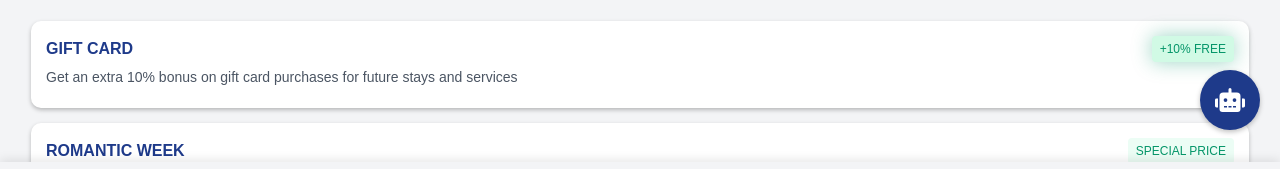
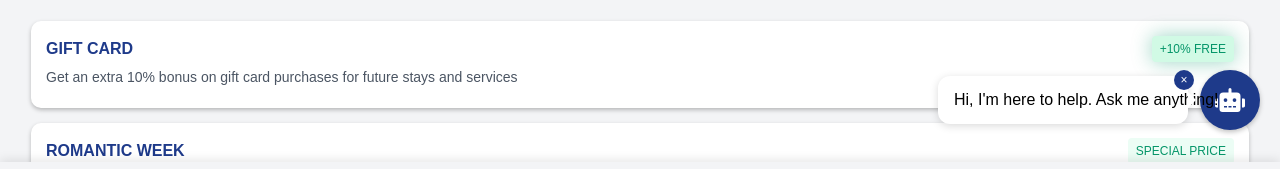
Before and after one commit to Mardar91/nva-webapp, a React (Create React App) app: page / in a window 1280 px wide. Shown: the part 550-719 px from the top of the page. Built offline with nearby package versions, Linux system fonts and the light colour scheme.

Commit message:
Update FloatingChatButton.tsx

```diff
--- a/src/components/FloatingChatButton.tsx
+++ b/src/components/FloatingChatButton.tsx
@@ -2,9 +2,6 @@ import React, { useRef, useEffect, useCallback, useState } from "react";
 import { FaRobot } from "react-icons/fa";
 import { useSpring, animated } from "react-spring";
 import "./FloatingChatButton.css";
-
-const BUTTON_SIZE = 60;
-const SWIPE_THRESHOLD = 50;
 
 interface FloatingChatButtonProps {
   onPress: () => void;
@@ -16,10 +13,28 @@ const FloatingChatButton: React.FC<FloatingChatButtonProps> = ({ onPress }) => {
   const [opacity, setOpacity] = useState(1);
   const [waveAnimation, setWaveAnimation] = useState(0);
   const [isIOS, setIsIOS] = useState(false);
+  const [showPrompt, setShowPrompt] = useState(false);
 
   useEffect(() => {
     const iOS = /iPad|iPhone|iPod/.test(navigator.userAgent) && !(window as any).MSStream;
     setIsIOS(iOS);
+
+    // Mostra il prompt dopo un breve ritardo
+    const promptTimer = setTimeout(() => {
+      setShowPrompt(true);
+    }, 1000);
+
+    // Nascondi il prompt automaticamente dopo 5 secondi
+    const hideTimer = setTimeout(() => {
+      if (showPrompt) {
+        setShowPrompt(false);
+      }
+    }, 6000);
+
+    return () => {
+      clearTimeout(promptTimer);
+      clearTimeout(hideTimer);
+    };
   }, []);
 
   const startWavingAnimation = useCallback(() => {
@@ -33,11 +48,11 @@ const FloatingChatButton: React.FC<FloatingChatButtonProps> = ({ onPress }) => {
 
   const handleSwipe = (e: React.TouchEvent<HTMLDivElement>) => {
     const { clientX } = e.changedTouches[0];
-    if (clientX < SWIPE_THRESHOLD) {
+    if (clientX < 50) {
       setPanX(window.innerWidth);
       setOpacity(0.3);
       setScale(0.8);
-    } else if (clientX > window.innerWidth - SWIPE_THRESHOLD) {
+    } else if (clientX > window.innerWidth - 50) {
       setPanX(0);
       setOpacity(1);
       setScale(1);
@@ -66,6 +81,20 @@ const FloatingChatButton: React.FC<FloatingChatButtonProps> = ({ onPress }) => {
       }}
       onTouchMove={handleSwipe}
     >
+      {showPrompt && (
+        <div className="chat-prompt">
+          <button
+            className="chat-prompt-close"
+            onClick={(e) => {
+              e.stopPropagation();
+              setShowPrompt(false);
+            }}
+          >
+            ×
+          </button>
+          Hi, I'm here to help. Ask me anything!
+        </div>
+      )}
       <button
         className="chat-button"
         onClick={openWebApp}
```
